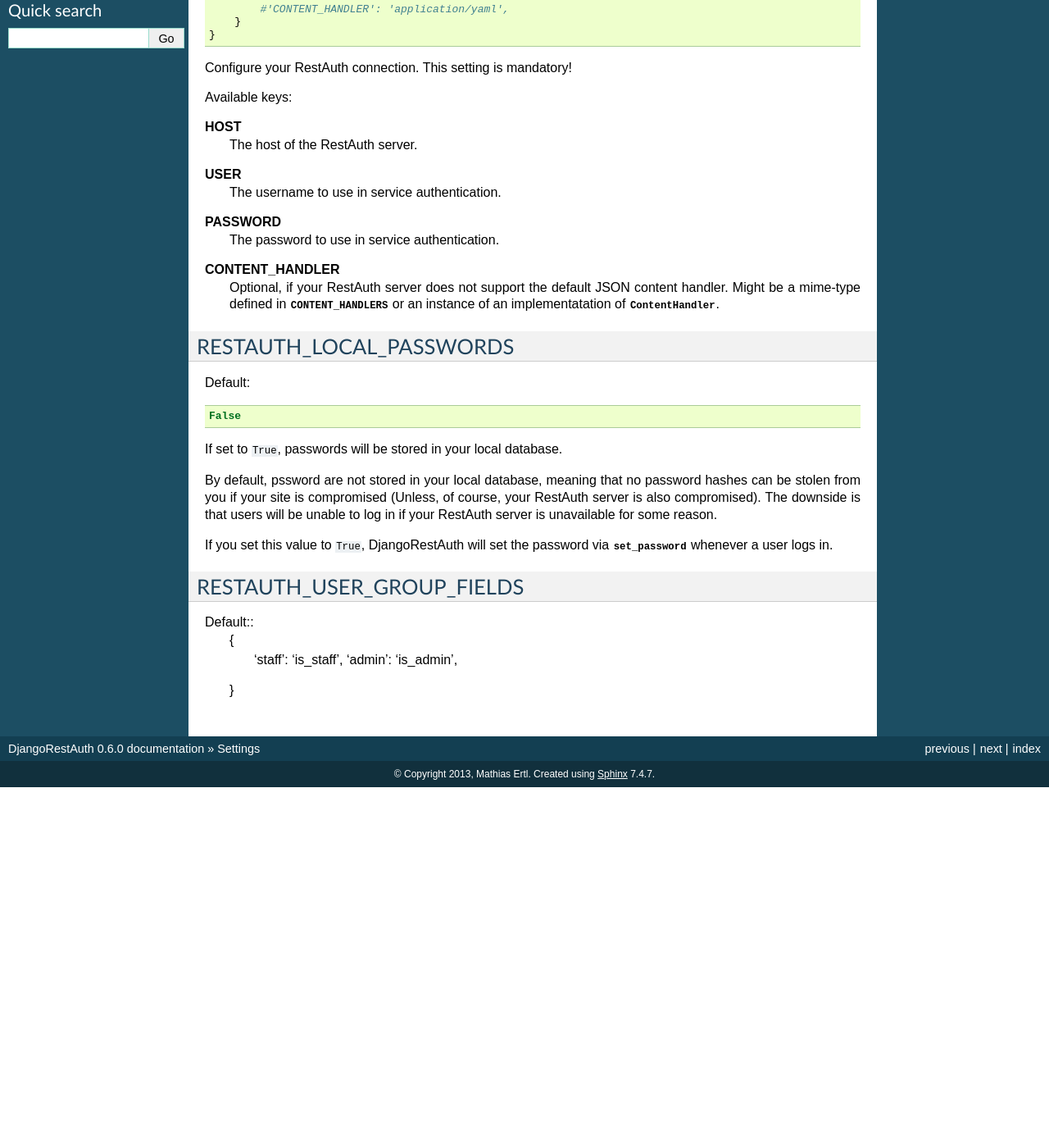
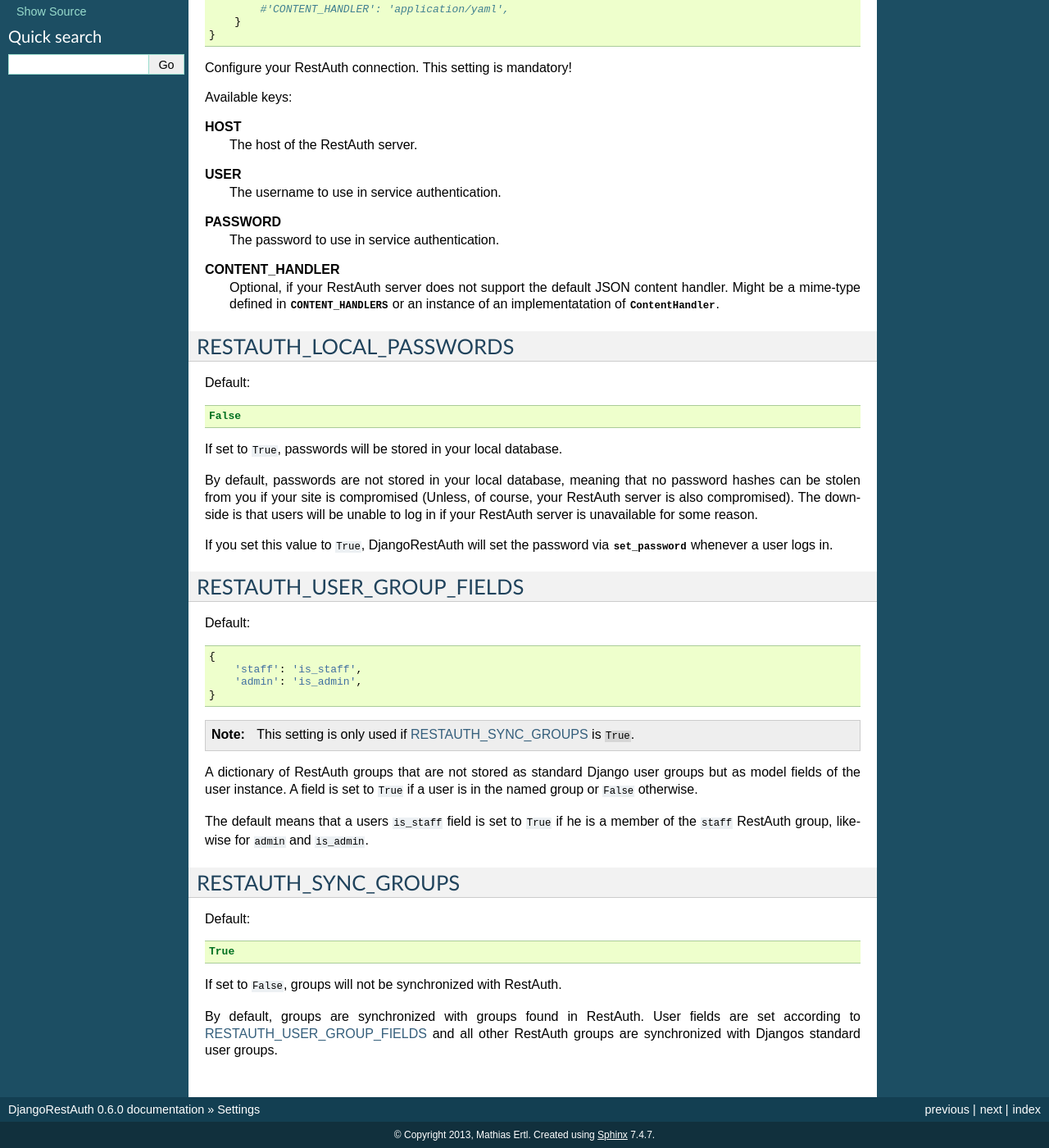
Before and after one commit to RestAuth/django, a Sphinx documentation site: the page built from doc/source/settings.rst, in a window 1280 px wide and 1400 px high, scrolled down 362 px. Shown: the whole window at 82% size. Built offline with Sphinx 7.4.7, drawn with Linux system fonts in a browser that asks for light colours; before the commit the page ends 1322 px from its top, so only the background shows below that.

Commit message:
synchronize groups upon login

```diff
--- a/doc/source/settings.rst
+++ b/doc/source/settings.rst
@@ -42,7 +42,7 @@
    <RestAuthCommon:RestAuthCommon.handlers.ContentHandler>`.
 
 
-.. _settings-restauth_local_password:
+.. _settings-restauth_local_passwords:
 
 RESTAUTH_LOCAL_PASSWORDS
 ________________________
@@ -53,7 +53,7 @@
 
 If set to ``True``, passwords will be stored in your local database.
 
-By default, pssword are not stored in your local database, meaning that no
+By default, passwords are not stored in your local database, meaning that no
 password hashes can be stolen from you if your site is compromised (Unless, of
 course, your RestAuth server is also compromised). The downside is that users
 will be unable to log in if your RestAuth server is unavailable for some reason.
@@ -63,11 +63,40 @@
 <Django:django.contrib.auth.models.AbstractBaseUser.set_password>` whenever a
 user logs in.
 
+.. _settings-restauth_user_group_fields:
+
 RESTAUTH_USER_GROUP_FIELDS
 __________________________
 
 Default::
+
    {
        'staff': 'is_staff',
        'admin': 'is_admin',
    }
+
+.. NOTE::
+
+   This setting is only used if :ref:`settings-RESTAUTH_SYNC_GROUPS` is ``True``.
+
+A dictionary of RestAuth groups that are not stored as standard Django user
+groups but as model fields of the user instance. A field is set to ``True`` if a
+user is in the named group or ``False`` otherwise.
+
+The default means that a users ``is_staff`` field is set to ``True`` if he is a
+member of the ``staff`` RestAuth group, likewise for ``admin`` and ``is_admin``.
+
+.. _settings-restauth_sync_groups:
+
+RESTAUTH_SYNC_GROUPS
+____________________
+
+Default::
+
+   True
+
+If set to ``False``, groups will not be synchronized with RestAuth.
+
+By default, groups are synchronized with groups found in RestAuth. User fields
+are set according to :ref:`settings-restauth_user_group_fields` and all other
+RestAuth groups are synchronized with Djangos standard user groups.
```
Also changed, not shown: 2 other files.
